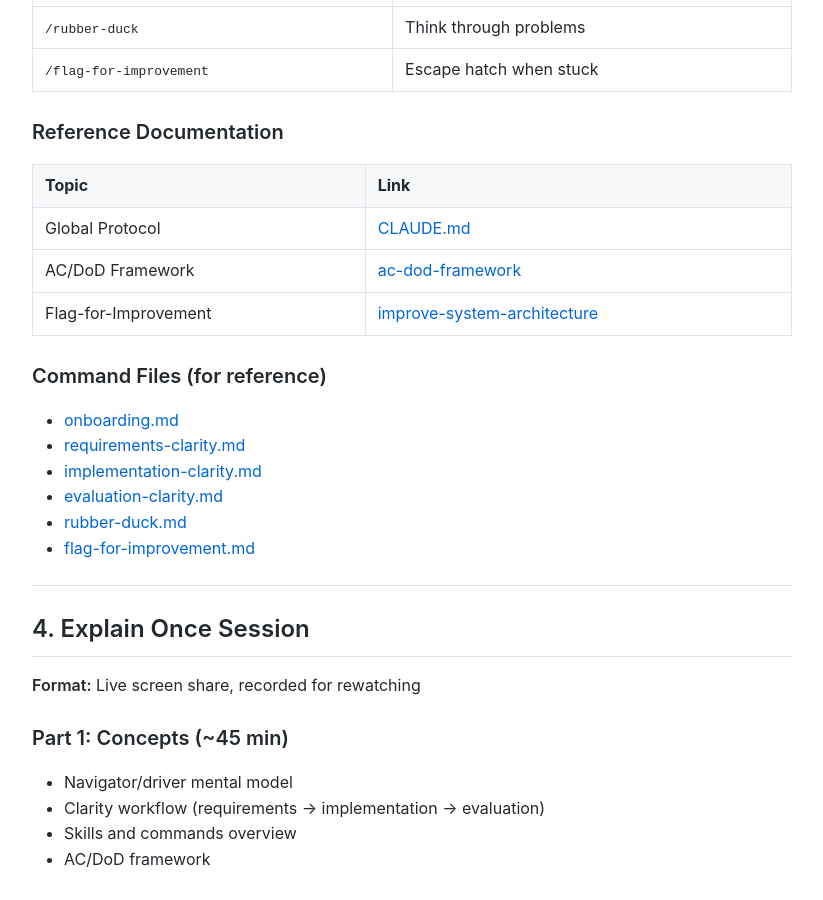
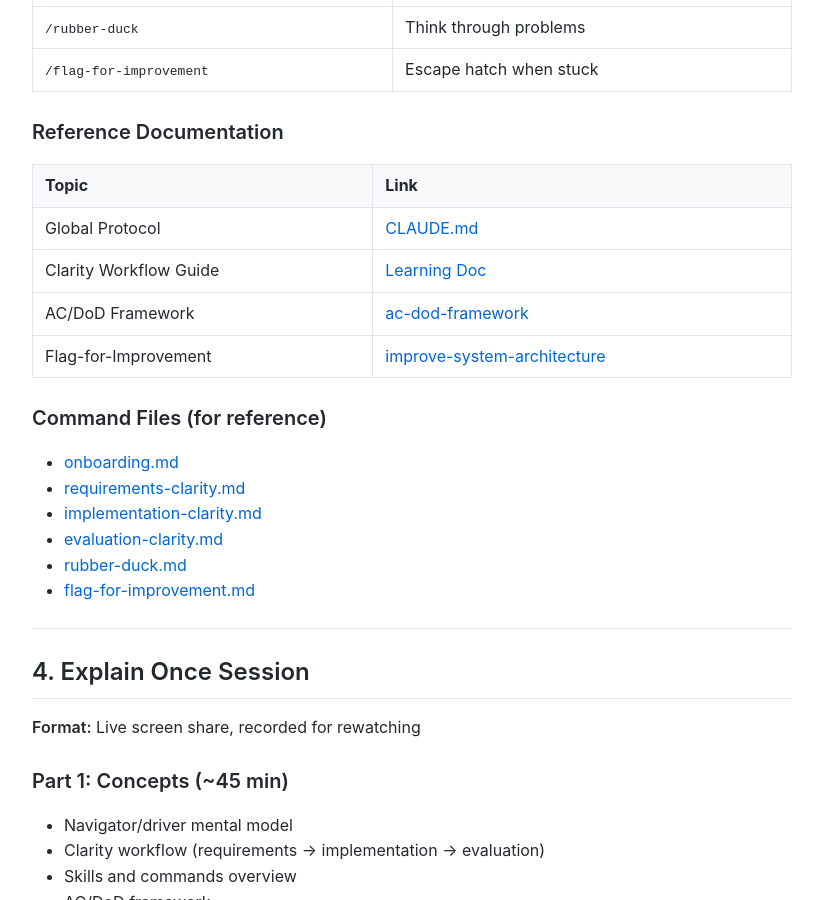
Before and after one commit to MariusWilsch/public-wilsch-ai-pages, a Jekyll site: the page built from global/mohamed-onboarding-reference.md, in a window 1280 px wide and 900 px high, scrolled down 1876 px. Shown: the whole window, without its empty margins (228-1051 px from the left). Built offline with Jekyll 4.4.1, drawn with Linux system fonts in a browser that asks for light colours; our own code applies the rules of GitHub Pages for plain Markdown files.

Commit message:
Sync from hippocampus 2026-01-16

```diff
--- a/global/mohamed-onboarding-reference.md
+++ b/global/mohamed-onboarding-reference.md
@@ -75,6 +75,7 @@ This provides: Supabase, Context7 docs, Fireflies transcripts, sequential thinki
 | Topic | Link |
 |-------|------|
 | Global Protocol | [CLAUDE.md](https://raw.githubusercontent.com/veloxforce/claude-user-configs/main/CLAUDE.md) |
+| Clarity Workflow Guide | [Learning Doc](https://docs.google.com/document/d/1U4x9o_oAfLBeQqKCUK_odQAA3D6SZSVA5A6VU-B0X2k/edit?tab=t.0#heading=h.vm57fatrx2rm) |
 | AC/DoD Framework | [ac-dod-framework](https://mariuswilsch.github.io/public-wilsch-ai-pages/global/ac-dod-framework) |
 | Flag-for-Improvement | [improve-system-architecture](https://mariuswilsch.github.io/public-wilsch-ai-pages/global/improve-system-architecture) |
 
```
